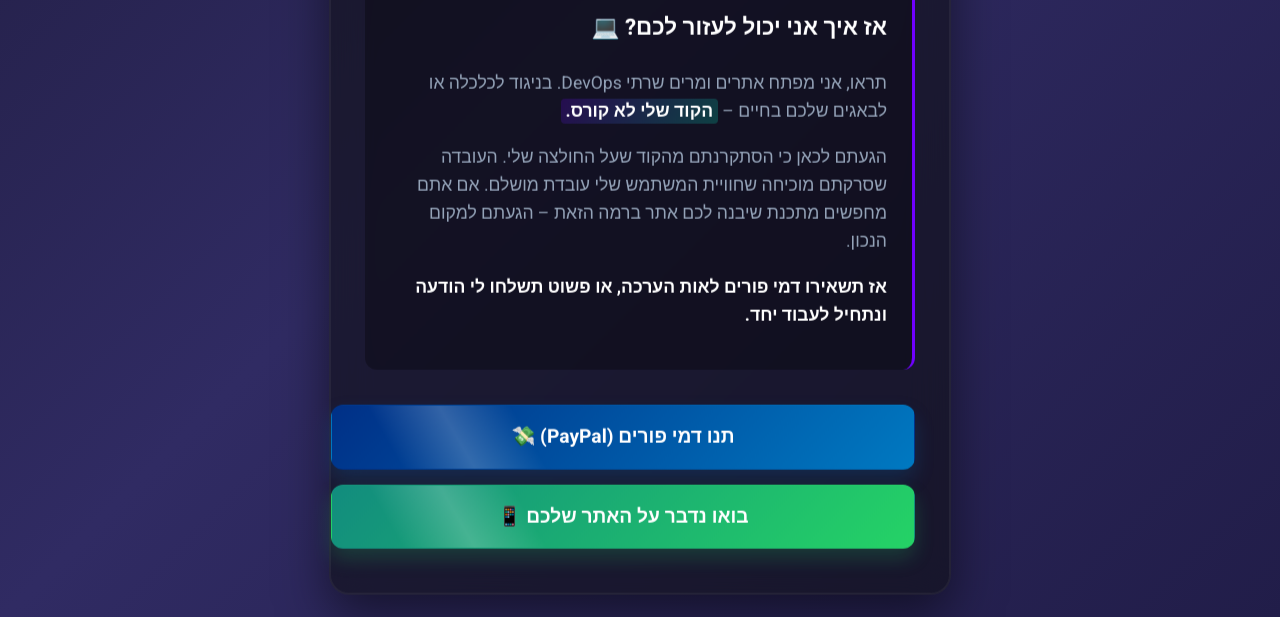
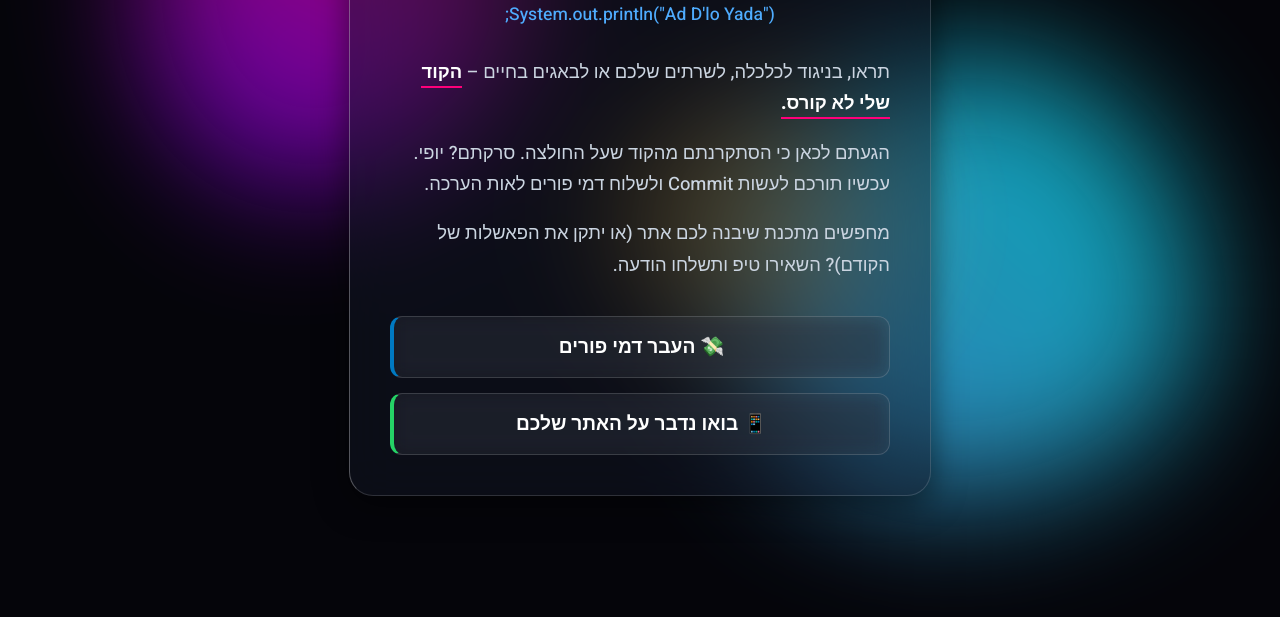
Before and after one commit to gad-rapaport/Purim, a plain HTML site: page index.html in a window 1280 px wide. Shown: the part 230-847 px from the top of the page. Drawn offline with Linux system fonts and the light colour scheme.

Commit message:
Update index.html with new styles and layout
Refactor styles and structure for improved layout and aesthetics.

```diff
--- a/index.html
+++ b/index.html
@@ -5,22 +5,14 @@
     <meta name="viewport" content="width=device-width, initial-scale=1.0">
     <title>דמי פורים - המתכנת במסכה</title>
     <style>
-        @import url('https://fonts.googleapis.com/css2?family=Heebo:wght@400;700;900&family=Fira+Code:wght@500&display=swap');
+        @import url('https://fonts.googleapis.com/css2?family=Heebo:wght@300;500;800&display=swap');
 
         :root {
-            --primary-glow: #00ffcc;
-            --secondary-glow: #7000ff;
-            --bg-dark: #050505;
-            --card-bg: rgba(15, 15, 20, 0.6);
-            --text-main: #f8fafc;
-            --text-muted: #94a3b8;
-        }
-
-        /* רקע מונפש למראה סייבר מתקדם */
-        @keyframes gradientBG {
-            0% { background-position: 0% 50%; }
-            50% { background-position: 100% 50%; }
-            100% { background-position: 0% 50%; }
+            --glass-bg: rgba(20, 25, 40, 0.45);
+            --glass-border: rgba(255, 255, 255, 0.15);
+            --glass-shadow: 0 8px 32px 0 rgba(0, 0, 0, 0.5);
+            --text-main: #ffffff;
+            --text-muted: #cbd5e1;
         }
 
         body {
@@ -31,183 +23,165 @@
             justify-content: center;
             align-items: center;
             font-family: 'Heebo', sans-serif;
-            background: linear-gradient(-45deg, #0f0c29, #302b63, #050505, #0a192f);
-            background-size: 400% 400%;
-            animation: gradientBG 15s ease infinite;
+            background-color: #05050a; /* רקע שחור עמוק */
             color: var(--text-main);
-            line-height: 1.6;
-            overflow-x: hidden;
-        }
-
-        @keyframes float {
-            0% { transform: translateY(0px); }
-            50% { transform: translateY(-10px); }
-            100% { transform: translateY(0px); }
-        }
-
-        .container {
-            max-width: 550px;
-            width: 100%;
-            background: var(--card-bg);
-            backdrop-filter: blur(20px);
-            -webkit-backdrop-filter: blur(20px);
-            padding: 45px 35px;
-            border-radius: 20px;
-            border: 1px solid rgba(255, 255, 255, 0.05);
-            box-shadow: 0 20px 50px rgba(0,0,0,0.5),
-                        inset 0 0 0 1px rgba(255,255,255,0.05);
-            text-align: center;
-            animation: float 6s ease-in-out infinite;
+            overflow: hidden; /* מסתיר את הבועות שיוצאות מהמסך */
             position: relative;
         }
 
-        /* פס תאורה עליון לכרטיס */
-        .container::before {
-            content: '';
+        /* === בועות נוזליות מונפשות ברקע === */
+        .liquid-blob {
             position: absolute;
-            top: 0; left: 50%;
-            transform: translateX(-50%);
-            width: 80%;
-            height: 2px;
-            background: linear-gradient(90deg, transparent, var(--primary-glow), transparent);
-            border-radius: 50%;
+            filter: blur(60px);
+            z-index: -1;
             opacity: 0.7;
+            animation: morphAndMove 15s infinite alternate ease-in-out;
+        }
+
+        .blob-1 {
+            top: 10%; left: 10%;
+            width: 350px; height: 350px;
+            background: linear-gradient(135deg, #ff007a, #7000ff);
+            border-radius: 40% 60% 70% 30% / 40% 50% 60% 50%;
+        }
+
+        .blob-2 {
+            bottom: 10%; right: 10%;
+            width: 400px; height: 400px;
+            background: linear-gradient(135deg, #00f2fe, #4facfe);
+            border-radius: 60% 40% 30% 70% / 50% 60% 40% 40%;
+            animation-duration: 18s;
+            animation-delay: -5s;
+        }
+
+        .blob-3 {
+            top: 40%; left: 50%;
+            width: 250px; height: 250px;
+            background: linear-gradient(135deg, #fceabb, #f8b500);
+            border-radius: 50% 50% 30% 70% / 50% 50% 60% 40%;
+            animation-duration: 20s;
+            animation-delay: -10s;
+            opacity: 0.4;
+        }
+
+        @keyframes morphAndMove {
+            0% { transform: translate(0, 0) rotate(0deg) scale(1); border-radius: 40% 60% 70% 30% / 40% 50% 60% 50%; }
+            50% { transform: translate(30px, -50px) rotate(90deg) scale(1.1); border-radius: 60% 40% 30% 70% / 50% 60% 40% 40%; }
+            100% { transform: translate(-40px, 30px) rotate(180deg) scale(0.9); border-radius: 50% 50% 30% 70% / 50% 50% 60% 40%; }
+        }
+
+        /* === כרטיס הזכוכית (Glassmorphism) === */
+        .glass-panel {
+            max-width: 500px;
+            width: 100%;
+            background: var(--glass-bg);
+            backdrop-filter: blur(24px); /* האפקט שיוצר את הזכוכית */
+            -webkit-backdrop-filter: blur(24px);
+            padding: 40px;
+            border-radius: 24px;
+            border: 1px solid var(--glass-border);
+            border-top: 1px solid rgba(255, 255, 255, 0.3);
+            border-left: 1px solid rgba(255, 255, 255, 0.3);
+            box-shadow: var(--glass-shadow);
+            text-align: center;
+            position: relative;
+            z-index: 10;
         }
 
         header h1 {
-            font-size: 2.8rem;
-            font-weight: 900;
-            margin: 0 0 10px 0;
-            background: linear-gradient(to right, #ffffff, var(--primary-glow));
-            -webkit-background-clip: text;
-            -webkit-text-fill-color: transparent;
+            font-size: 2.5rem;
+            font-weight: 800;
+            margin: 0 0 5px 0;
             letter-spacing: -1px;
         }
 
         .subtitle {
-            font-family: 'Fira Code', monospace;
             font-size: 1.1rem;
-            color: var(--primary-glow);
-            margin-bottom: 35px;
-            direction: ltr;
-            text-shadow: 0 0 10px rgba(0, 255, 204, 0.3);
+            color: #4facfe;
+            margin-bottom: 30px;
+            font-weight: 500;
         }
 
-        .pitch-section {
-            background: rgba(0, 0, 0, 0.3);
-            padding: 25px;
-            border-radius: 12px;
+        .pitch {
+            font-size: 1.15rem;
+            line-height: 1.7;
+            color: var(--text-muted);
+            margin-bottom: 35px;
             text-align: right;
-            border-right: 3px solid var(--secondary-glow);
-            margin-bottom: 35px;
-            font-size: 1.1rem;
-            transition: transform 0.3s ease;
-        }
-
-        .pitch-section:hover {
-            transform: scale(1.02);
-            background: rgba(0, 0, 0, 0.4);
-        }
-
-        .pitch-section h3 {
-            margin-top: 0;
-            color: #fff;
-            font-size: 1.4rem;
-        }
-
-        .pitch-section p {
-            margin-bottom: 15px;
-            color: var(--text-muted);
         }
 
         .highlight {
             color: #fff;
-            font-weight: bold;
-            background: linear-gradient(120deg, rgba(112,0,255,0.2) 0%, rgba(0,255,204,0.2) 100%);
-            padding: 0 5px;
-            border-radius: 4px;
+            font-weight: 800;
+            border-bottom: 2px solid #ff007a;
         }
 
-        .actions {
-            display: flex;
-            flex-direction: column;
-            gap: 15px;
-        }
-
+        /* === כפתורי זכוכית === */
         .btn {
-            display: flex;
-            justify-content: center;
-            align-items: center;
+            display: block;
             width: 100%;
             padding: 16px;
+            margin-bottom: 15px;
             border-radius: 12px;
             text-decoration: none;
             color: white;
-            font-weight: 700;
+            font-weight: 800;
             font-size: 1.2rem;
-            transition: all 0.3s cubic-bezier(0.25, 0.8, 0.25, 1);
-            border: 1px solid transparent;
-            position: relative;
-            overflow: hidden;
-            z-index: 1;
-        }
-
-        /* אפקט ברק על הכפתורים */
-        .btn::after {
-            content: '';
-            position: absolute;
-            top: -50%; right: -50%; bottom: -50%; left: -50%;
-            background: linear-gradient(to bottom, rgba(229, 252, 255, 0), rgba(255,255,255,0.2) 50%, rgba(229, 252, 255, 0));
-            transform: rotateZ(60deg) translate(-5em, 7.5em);
-            z-index: -1;
-            transition: transform 0.5s ease-out;
-        }
-
-        .btn:hover::after {
-            transform: rotateZ(60deg) translate(1em, -9em);
+            transition: all 0.3s ease;
+            box-sizing: border-box;
+            background: rgba(255, 255, 255, 0.05);
+            border: 1px solid var(--glass-border);
+            backdrop-filter: blur(10px);
         }
 
         .btn:hover {
-            transform: translateY(-4px);
-            border-color: rgba(255, 255, 255, 0.3);
+            transform: translateY(-3px);
+            background: rgba(255, 255, 255, 0.15);
+            box-shadow: 0 10px 20px rgba(0, 0, 0, 0.2);
+            border-color: rgba(255, 255, 255, 0.4);
         }
 
         .btn-paypal {
-            background: linear-gradient(135deg, #003087 0%, #0079C1 100%);
-            box-shadow: 0 10px 20px rgba(0, 121, 193, 0.2);
+            border-left: 4px solid #0079C1;
         }
 
         .btn-whatsapp {
-            background: linear-gradient(135deg, #128C7E 0%, #25D366 100%);
-            box-shadow: 0 10px 20px rgba(37, 211, 102, 0.2);
+            border-left: 4px solid #25D366;
+            margin-bottom: 0;
         }
 
         @media (max-width: 480px) {
-            header h1 { font-size: 2.2rem; }
-            .container { padding: 30px 20px; }
-            .pitch-section { font-size: 1rem; }
+            .glass-panel { padding: 30px 20px; }
+            header h1 { font-size: 2rem; }
+            .pitch { font-size: 1rem; }
+            .liquid-blob { filter: blur(40px); }
         }
     </style>
 </head>
 <body>
-    <div class="container">
+
+    <div class="liquid-blob blob-1"></div>
+    <div class="liquid-blob blob-2"></div>
+    <div class="liquid-blob blob-3"></div>
+
+    <div class="glass-panel">
         <header>
             <h1>המתכנת במסכה 🎭</h1>
-            <p class="subtitle">> return "Chag Purim Sameach";</p>
+            <p class="subtitle">System.out.println("Ad D'lo Yada");</p>
         </header>
 
-        <section class="pitch-section">
-            <h3>אז איך אני יכול לעזור לכם? 💻</h3>
-            <p>תראו, אני מפתח אתרים ומרים שרתי DevOps. בניגוד לכלכלה או לבאגים שלכם בחיים – <span class="highlight">הקוד שלי לא קורס.</span></p>
-            <p>הגעתם לכאן כי הסתקרנתם מהקוד שעל החולצה שלי. העובדה שסרקתם מוכיחה שחוויית המשתמש שלי עובדת מושלם. אם אתם מחפשים מתכנת שיבנה לכם אתר ברמה הזאת – הגעתם למקום הנכון.</p>
-            <p><strong style="color: #fff;">אז תשאירו דמי פורים לאות הערכה, או פשוט תשלחו לי הודעה ונתחיל לעבוד יחד.</strong></p>
-        </section>
+        <div class="pitch">
+            <p>תראו, בניגוד לכלכלה, לשרתים שלכם או לבאגים בחיים – <span class="highlight">הקוד שלי לא קורס.</span></p>
+            <p>הגעתם לכאן כי הסתקרנתם מהקוד שעל החולצה. סרקתם? יופי. עכשיו תורכם לעשות Commit ולשלוח דמי פורים לאות הערכה.</p>
+            <p>מחפשים מתכנת שיבנה לכם אתר (או יתקן את הפאשלות של הקודם)? השאירו טיפ ותשלחו הודעה.</p>
+        </div>
 
-        <section class="actions">
-            <a href="https://paypal.me/YOUR_LINK" class="btn btn-paypal" target="_blank">תנו דמי פורים (PayPal) 💸</a>
+        <div class="actions">
+            <a href="https://paypal.me/YOUR_LINK" class="btn btn-paypal" target="_blank">💸 העבר דמי פורים</a>
 
-            <a href="https://wa.me/972559297328?text=היי,%20איזה%20רעיון%20מקורי!%20אשמח%20להזמין%20אצלך%20גם%20אתר." class="btn btn-whatsapp" target="_blank">בואו נדבר על האתר שלכם 📱</a>
-        </section>
+            <a href="https://wa.me/972559297328?text=היי,%20איזה%20רעיון%20מקורי!%20אשמח%20להזמין%20אצלך%20גם%20אתר." class="btn btn-whatsapp" target="_blank">📱 בואו נדבר על האתר שלכם</a>
+        </div>
     </div>
+
 </body>
 </html>
```
